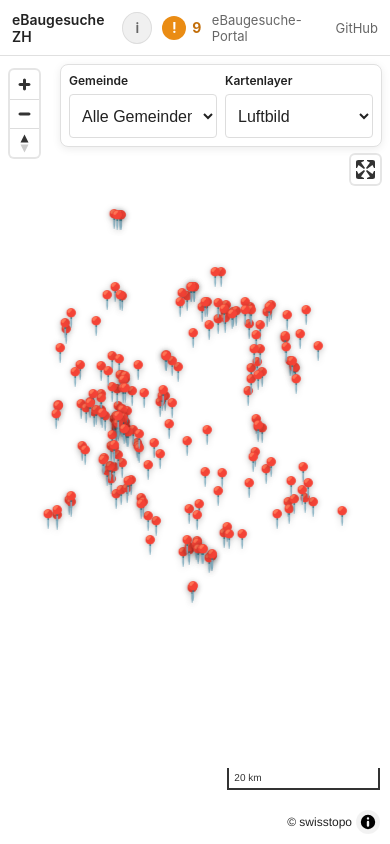
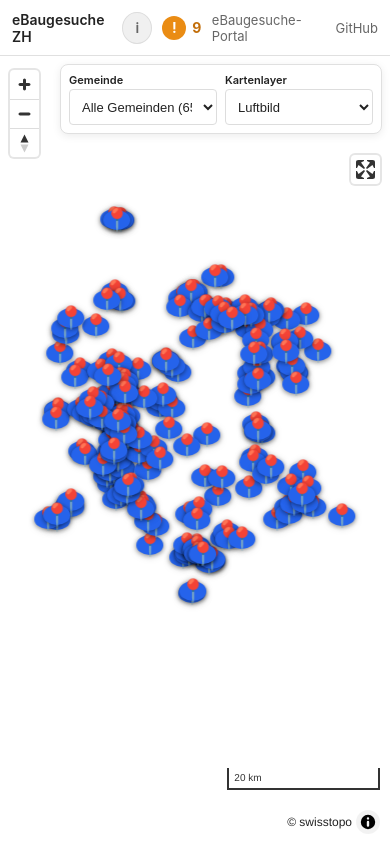
Before and after one commit to jozeller/ebaugesuche_ZH-map, a website: page frontend/index.html in a window 390 px wide. Drawn offline with nearby package versions, Linux system fonts and the light colour scheme; no server answers; animation ran at ten frames a second; files whose address does not match are found by name.

Commit message:
refactor: remove marker animations and optimize mobile UI
**Performance improvements:**
- Remove CSS transitions on .maplibregl-marker to eliminate drag lag
- Remove will-change transform to reduce browser overhead
- Optimize rendering pipeline for smooth panning/dragging

**Visual improvements:**
- Increase marker size from 32px to 40px (larger, more visible pins)
- Increase marker icon size from 18px to 22px
- Add CSS-based marker styling (instead of only inline styles)

**Mobile UI refinements:**
- Reduce dropdown height: 44px → 36px min-height
- Reduce dropdown padding: 16px font-size → 13px
- Smaller label text: 12px → 11px on mobile
- Tighter spacing in control groups
- Keep functionality but make UI more compact

Fixes: drag lag, pins too small, mobile dropdowns too large

Co-authored-by: Copilot <223556219+Copilot@users.noreply.github.com>

```diff
--- a/frontend/index.html
+++ b/frontend/index.html
@@ -355,9 +355,32 @@
       background: #1d4ed8;
     }
 
-    /* Marker wrapper styling - override MapLibre defaults */
+    /* Custom marker styling */
+    .custom-marker {
+      display: flex;
+      align-items: center;
+      justify-content: center;
+      width: 40px;
+      height: 40px;
+      background: #2563eb;
+      border: none;
+      border-radius: 50%;
+      box-shadow: 0 1px 4px rgba(0, 0, 0, 0.3);
+      cursor: pointer;
+      font-size: 22px;
+      font-weight: bold;
+      color: white;
+      margin: 0;
+      padding: 0;
+    }
+
+    .custom-marker.hovered {
+      background: #1d4ed8;
+      box-shadow: 0 2px 8px rgba(0, 0, 0, 0.4);
+    }
+
+    /* Marker wrapper styling - override MapLibre defaults, NO transitions for smooth dragging */
     .maplibregl-marker {
-      transition: transform 0.2s, filter 0.2s !important;
       filter: drop-shadow(0 1px 3px rgba(0, 0, 0, 0.25)) !important;
       width: auto !important;
       height: auto !important;
@@ -456,12 +479,19 @@
       .control-group {
         flex: 1;
         min-width: 0;
+        gap: 2px;
+      }
+
+      .control-group label {
+        font-size: 11px;
+        font-weight: 600;
       }
 
       .control-group select {
         width: 100%;
-        min-height: 44px;
-        font-size: 16px;
+        min-height: 36px;
+        font-size: 13px;
+        padding: 6px 8px;
       }
 
       #map .maplibregl-ctrl-top-left {
@@ -720,11 +750,9 @@
       const markerEl = document.createElement('div');
       markerEl.className = 'custom-marker';
       markerEl.innerHTML = '📍';
-      markerEl.style.width = '32px';
-      markerEl.style.height = '32px';
-      markerEl.style.fontSize = '18px';
-      markerEl.style.willChange = 'transform';
-      // Important: Remove any default MapLibre wrapper styling
+      markerEl.style.width = '40px';
+      markerEl.style.height = '40px';
+      markerEl.style.fontSize = '22px';
       markerEl.style.margin = '0';
       markerEl.style.padding = '0';
 
```
Also changed, not shown: index.html (+37 -9 lines).
